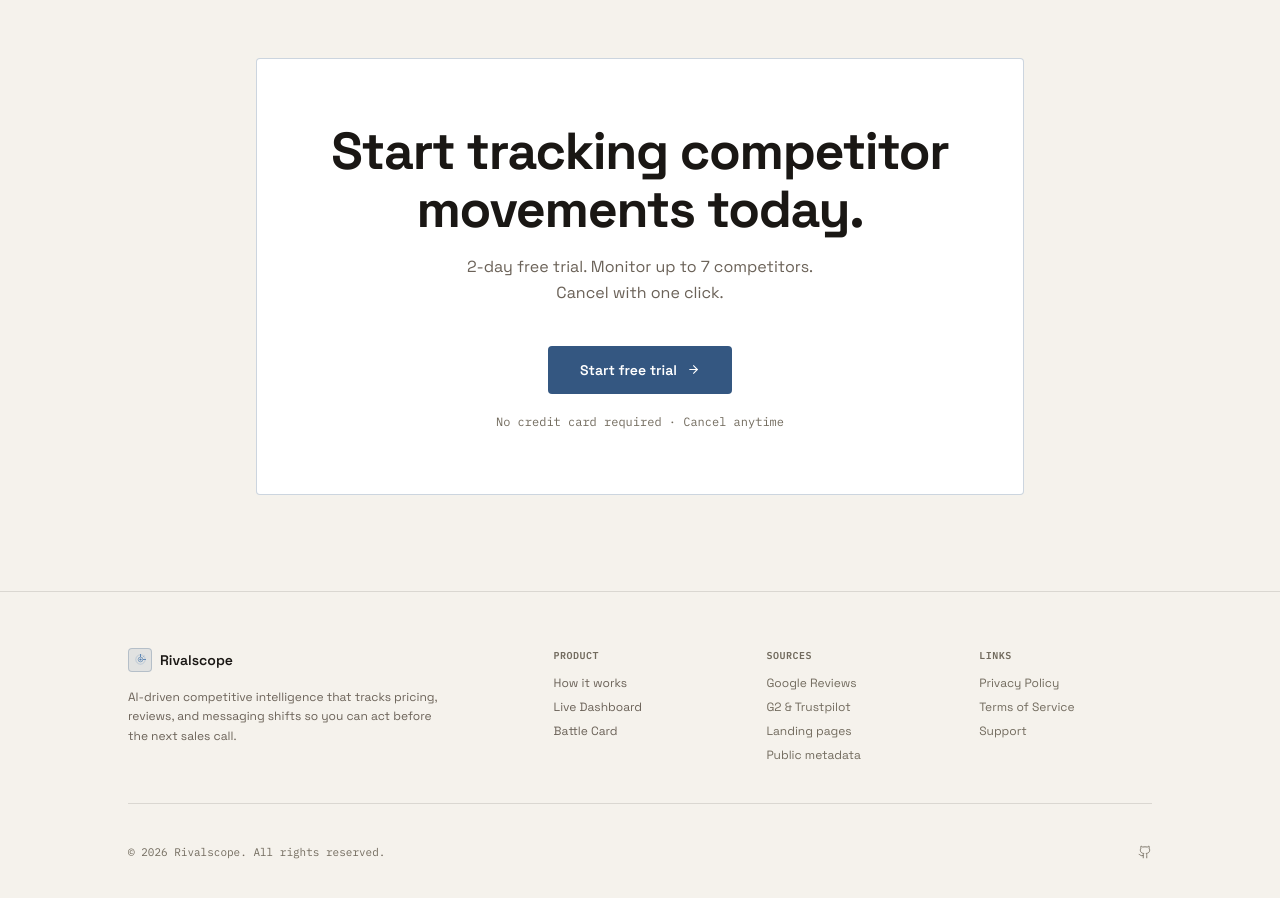
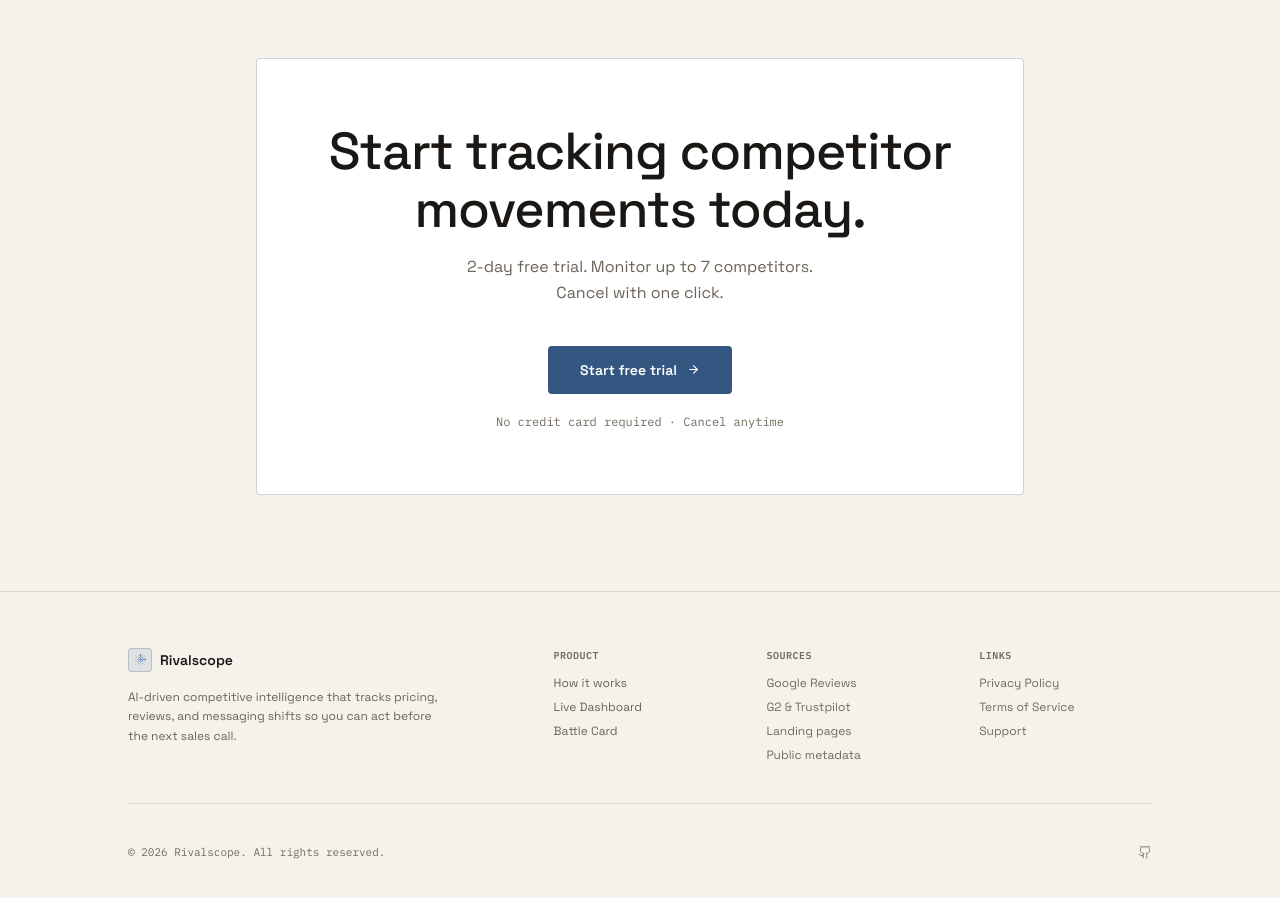
Before and after one commit to IManss-ai/competitor-analyzer, a Next.js app in the folder frontend/: page / in a window 1280 px wide. Shown: the part 4540-5438 px from the top of the page. Built offline with nearby package versions, Linux system fonts and the light colour scheme.

Commit message:
style(design): FINDING-001 — final CTA heading was font-bold/700, off the medium-weight display language used by hero + section heads

```diff
--- a/frontend/src/app/page.tsx
+++ b/frontend/src/app/page.tsx
@@ -717,7 +717,7 @@ export default function LandingPage() {
             custom={0}
             className="border border-sky-500/25 bg-[var(--surface-raised)] rounded-md px-10 py-16 text-center"
           >
-            <h2 className="text-[40px] sm:text-[52px] font-bold tracking-tight text-[var(--text-primary)] leading-[1.1] mb-4 text-balance">
+            <h2 className="text-[40px] sm:text-[52px] font-medium tracking-[-0.02em] text-[var(--text-primary)] leading-[1.1] mb-4 text-balance">
               Start tracking competitor<br className="hidden sm:block" /> movements today.
             </h2>
             <p className="text-[var(--text-secondary)] text-base max-w-sm mx-auto leading-relaxed mb-10">
```
